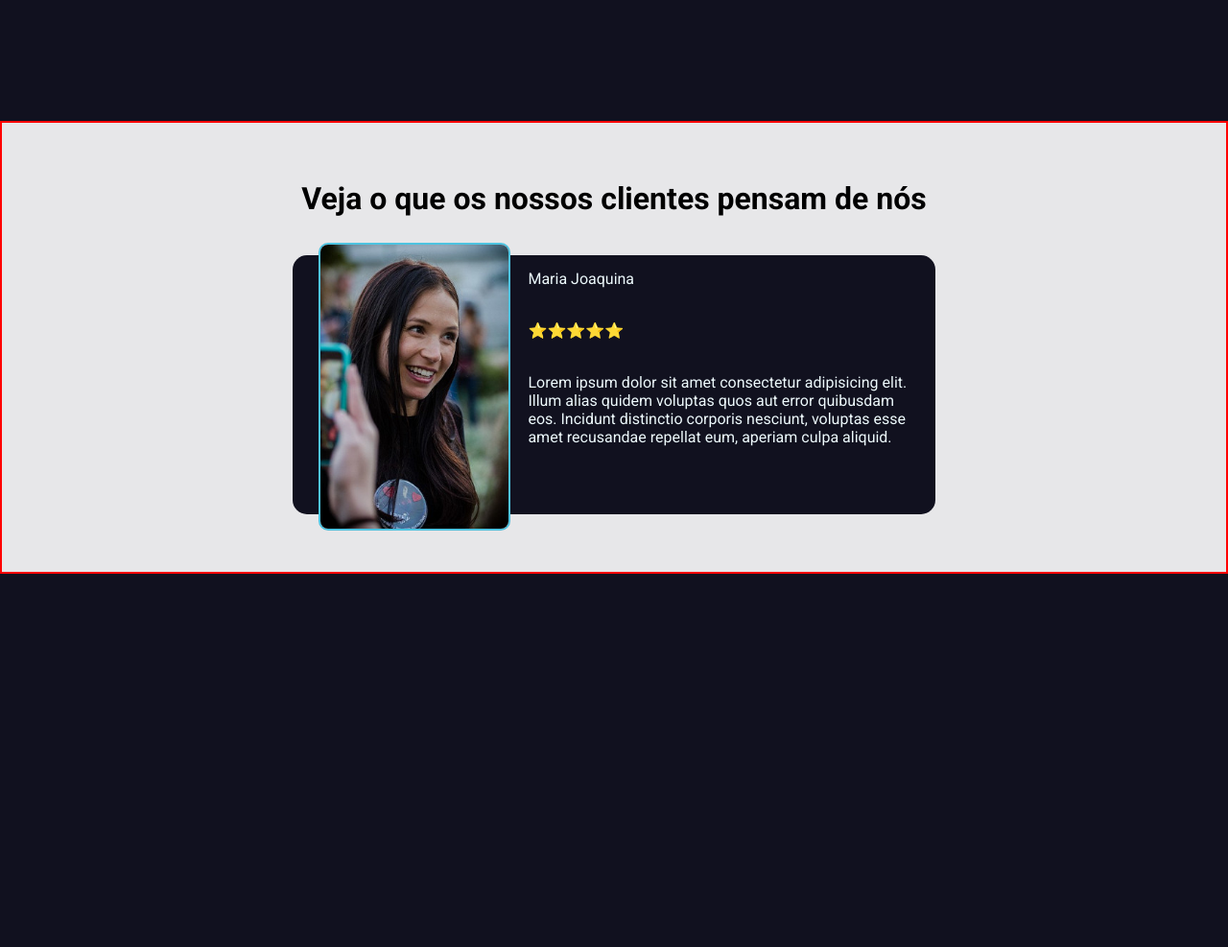
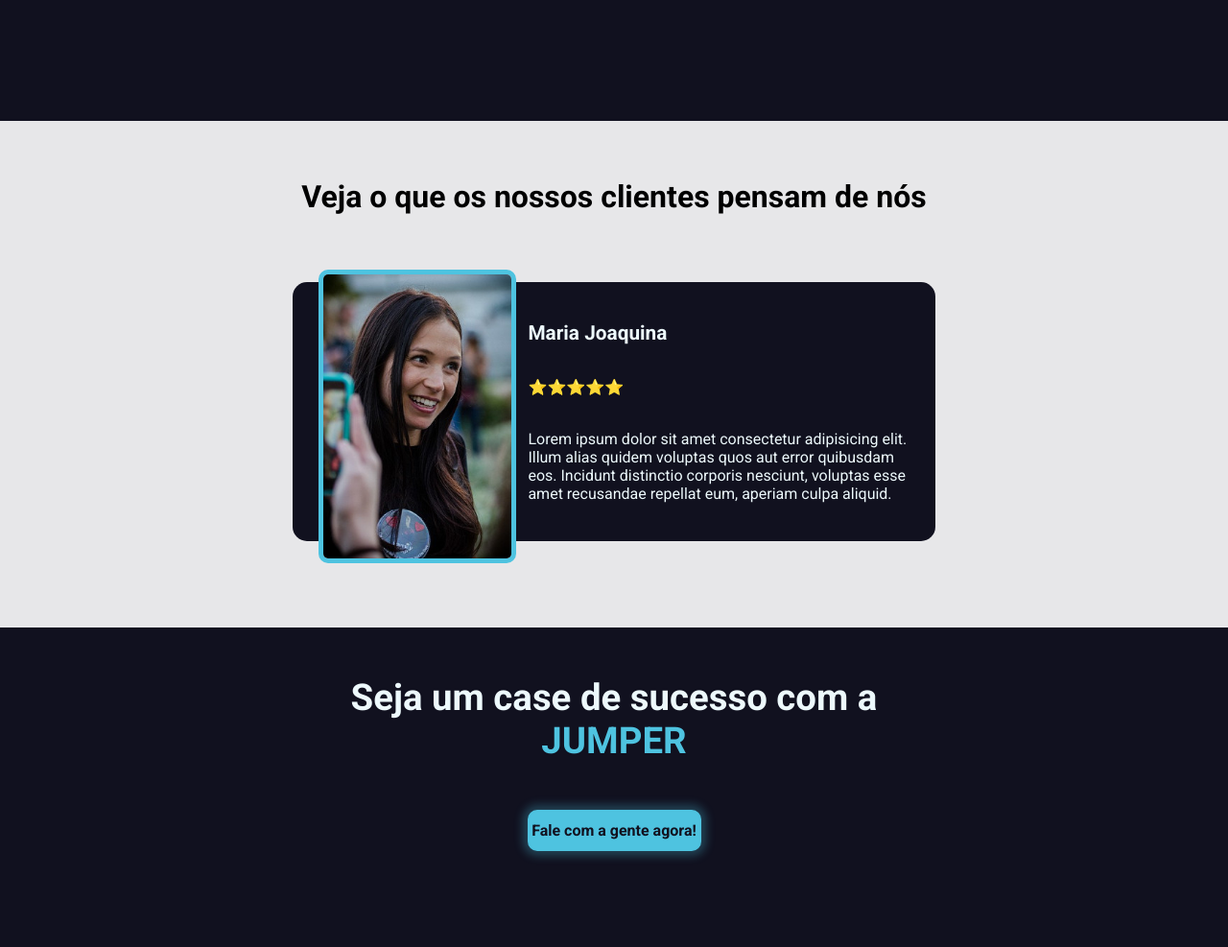
Before and after one commit to joaof-marques/projeto-jumper, a plain HTML site: page index.html in a window 1280 px wide. Shown: the part 3140-4127 px from the top of the page at 96% size. Before the commit the page ends 3738 px from the top, so only its background shows below. Drawn offline with Linux system fonts and the light colour scheme.

Commit message:
Adicionado section case de sucesso

```diff
--- a/index.html
+++ b/index.html
@@ -105,6 +105,12 @@
             </div>
 
         </section>
+
+        <section id="case-jumper">
+            <h2 class="texto-titulo">Seja um case de sucesso com a <br><span>JUMPER</span></h2>
+            <a href="#" id="fale-conosco">Fale com a gente agora!</a>
+        </section>
+
     </main>
     <footer>
 
--- a/style/style.css
+++ b/style/style.css
@@ -30,6 +30,27 @@
     font-size: 3vw;
     text-align: center;
 }
+
+#fale-conosco{
+    display: block;
+    margin: auto;
+    text-align: center;
+    border: 2px solid var(--azul3);
+    width: 15%;
+    text-decoration: none;
+    background-color: var(--azul3);
+    color: var(--azul4);
+    font-weight: bold;
+    padding: 10px 0;
+    border-radius: 10px;
+    box-shadow: 0 0 10px 5px #4ec3e049;
+    transition: 0.3s;
+}
+
+#fale-conosco:hover{
+    transform: scale(1.1);
+}
+
 
 /* Body */
 
@@ -128,25 +149,6 @@ nav > a:hover{
     height: 25%;
 }
 
-#fale-conosco{
-    display: block;
-    margin: auto;
-    text-align: center;
-    border: 2px solid var(--azul3);
-    width: 15%;
-    text-decoration: none;
-    background-color: var(--azul3);
-    color: var(--azul4);
-    font-weight: bold;
-    padding: 10px 0;
-    border-radius: 10px;
-    box-shadow: 0 0 10px 5px #4ec3e049;
-    transition: 0.3s;
-}
-
-#fale-conosco:hover{
-    transform: scale(1.1);
-}
 
 /* section Quem somos */
 
@@ -256,8 +258,6 @@ section#servicos-container > div > aside > p{
     background-color: var(--cinza1);
     text-align: center;
     padding: 60px;
-
-    border: 2px solid red;
 }
 #nossos-clientes h2{
     font-size: 2em;
@@ -266,7 +266,7 @@ section#servicos-container > div > aside > p{
 #opiniao-cliente{
     padding: 15px 15px 15px;
     display: block;
-    margin: auto;
+    margin: 70px auto 30px auto;
     border-radius: 15px;
     color: var(--azul1);
 
@@ -286,6 +286,7 @@ section#servicos-container > div > aside > p{
     flex-flow: column nowrap;
     row-gap: 35px;
     text-align: left;
+    justify-content: center;
 }
 
 div#opiniao-cliente img{
@@ -294,5 +295,26 @@ div#opiniao-cliente img{
     left: 4%;
     height: 37vh;
     border-radius: 10px;
-    border: 2px solid var(--azul3);
+    border: 5px solid var(--azul3);
 }
+
+#nome-cliente{
+    font-size: 1.3rem;
+    font-weight: bold;
+}
+
+/* Case de sucesso */
+
+#case-jumper{
+    padding: 50px;
+}
+
+#case-jumper span{
+    color: var(--azul3);
+}
+
+#case-jumper a{
+    margin: 50px auto;
+}
+
+/* Footer  \/ */
```
